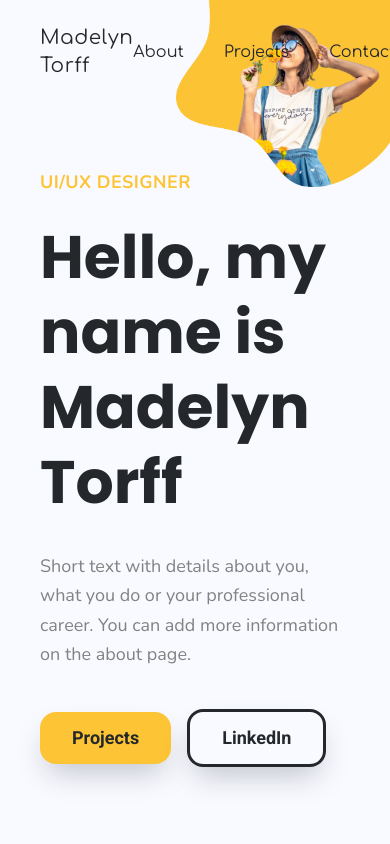
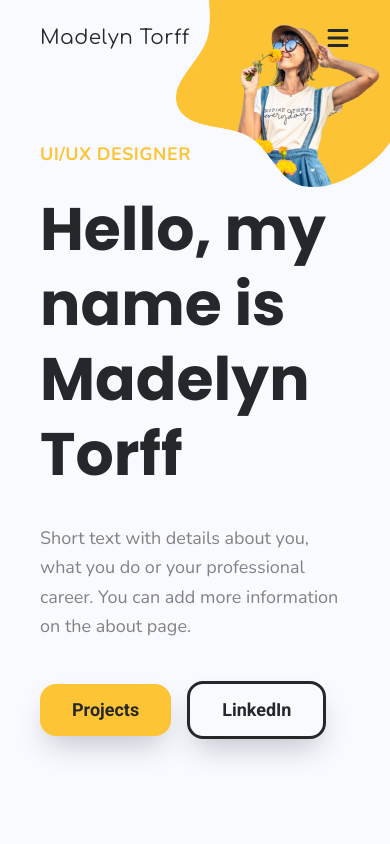
Before and after one commit to MartinPineau/portfolio, a React (Vite) app: page / in a window 390 px wide. Shown: the top 844 px of the page. Built offline with nearby package versions, Linux system fonts and the light colour scheme; a web font is replaced by a local one.

Commit message:
add burger menu

```diff
--- a/src/components/Navbar.tsx
+++ b/src/components/Navbar.tsx
@@ -1,4 +1,6 @@
+import { useState } from "react";
 import { Link } from "react-router";
+import { FaBars, FaXmark } from "react-icons/fa6";
 
 const navLinks = [
   { label: "About", to: "/about" },
@@ -8,9 +10,11 @@ const navLinks = [
 ];
 
 const Navbar = () => {
+  const [menuOpen, setMenuOpen] = useState(false);
+
   return (
     <header
-      className="w-full px-10 py-6 flex items-center justify-between"
+      className="w-full px-10 py-6 flex items-center justify-between relative"
       style={{ fontFamily: "var(--font-comfortaa)" }}
     >
       <Link
@@ -20,7 +24,8 @@ const Navbar = () => {
         Madelyn Torff
       </Link>
 
-      <nav>
+      {/* Desktop */}
+      <nav className="hidden md:block">
         <ul className="flex items-center gap-10">
           {navLinks.map((link) => (
             <li key={link.label}>
@@ -34,6 +39,33 @@ const Navbar = () => {
           ))}
         </ul>
       </nav>
+
+      {/* Burger button */}
+      <button
+        className="md:hidden text-[var(--color-main-dark)] cursor-pointer"
+        onClick={() => setMenuOpen((prev) => !prev)}
+      >
+        {menuOpen ? <FaXmark className="w-6 h-6" /> : <FaBars className="w-6 h-6" />}
+      </button>
+
+      {/* Mobile menu */}
+      {menuOpen && (
+        <nav className="absolute top-full left-0 w-full bg-[var(--color-bg-light)] shadow-md z-50 md:hidden">
+          <ul className="flex flex-col px-10 py-4 gap-4">
+            {navLinks.map((link) => (
+              <li key={link.label}>
+                <Link
+                  to={link.to}
+                  className="text-base text-[var(--color-main-dark)] hover:underline transition-colors"
+                  onClick={() => setMenuOpen(false)}
+                >
+                  {link.label}
+                </Link>
+              </li>
+            ))}
+          </ul>
+        </nav>
+      )}
     </header>
   );
 };
```
